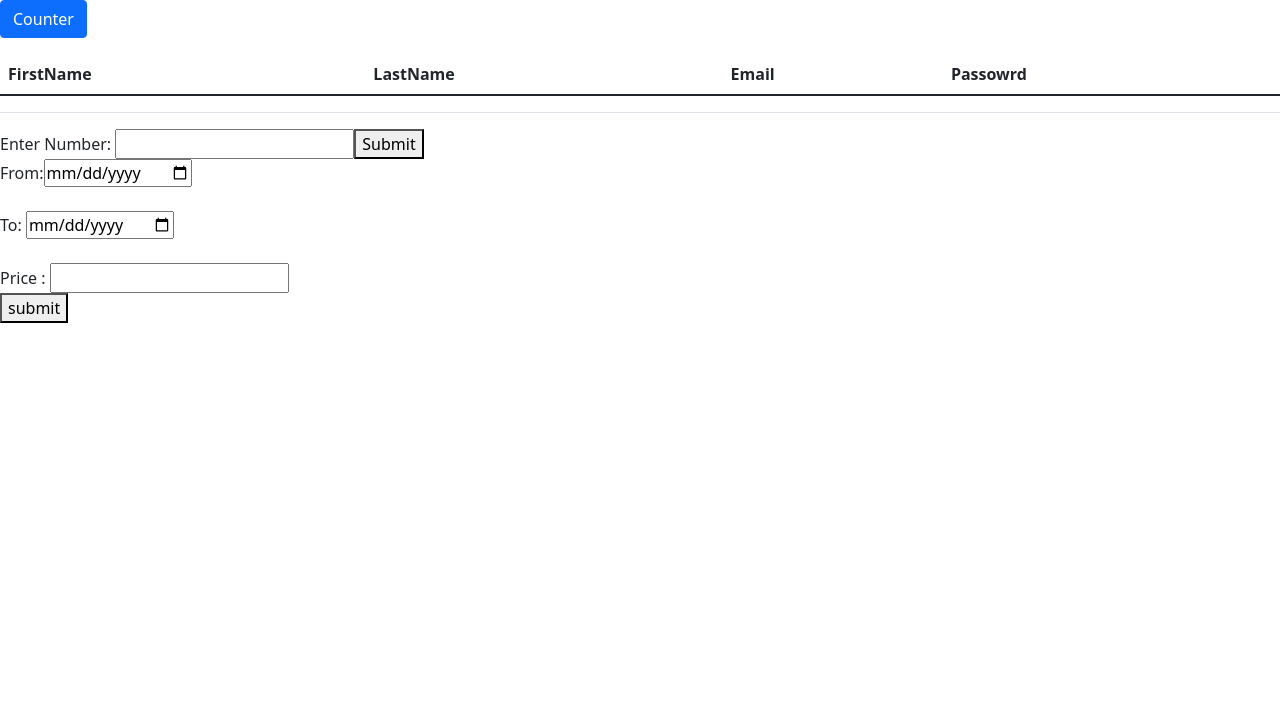
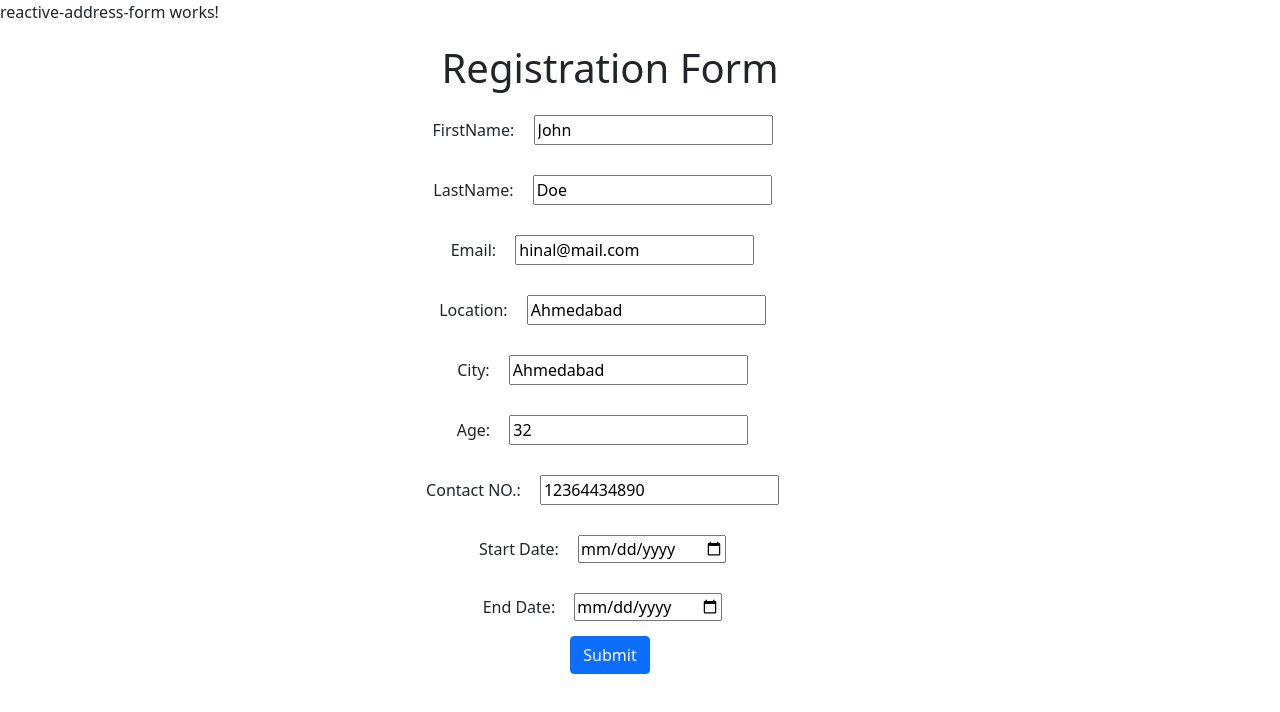
Before and after one commit to Hinal234/agularprojecttrial-hinal, an Angular app in the folder my-first-app/: page / in a window 1280 px wide. Shown: the top 712 px of the page. Built offline with nearby package versions, Linux system fonts and the light colour scheme.

Commit message:
Task Added

```diff
--- a/my-first-app/src/app/app.component.html
+++ b/my-first-app/src/app/app.component.html
@@ -233,8 +233,8 @@
   </table> -->
 
 
-  <button class="btn btn-primary" (click)="dt.increment()"> Counter</button>
-  <app-footer></app-footer>
+  <!-- <button class="btn btn-primary" (click)="dt.increment()"> Counter</button>
+  <app-footer></app-footer> -->
 
 
 
@@ -300,7 +300,8 @@
 
   <app-footer></app-footer>
  -->
-Enter Number:
+
+<!-- Enter Number:
 <input type="text" id="number" [(ngModel)]="number">
 <button type="button" (click)="printTable()">Submit</button>
 
@@ -314,4 +315,8 @@ Enter Number:
     Price : <input type="number" name="price" #price><br>
     <button type="submit" (click)="printDays(from.value, to.value, price.value)">submit</button>
 
-</form>
+</form> -->
+
+<!-- <app-reactiveformmodule></app-reactiveformmodule> -->
+
+<app-reactive-address-form></app-reactive-address-form>
--- /dev/null
+++ b/my-first-app/src/app/reactive-address-form/reactive-address-form.component.css
@@ -0,0 +1,10 @@
+.container{
+    margin-top: 20px;
+    margin-left: 40px;
+}
+input{
+    margin: 15px;
+}
+.container,h1{
+    text-align: center;
+}
--- /dev/null
+++ b/my-first-app/src/app/reactive-address-form/reactive-address-form.component.html
@@ -0,0 +1,58 @@
+<p>reactive-address-form works!</p>
+
+<div class="container">
+    <h1>Registration Form</h1>
+    <form [formGroup]="myForm" (ngSubmit)="onSubmit(myForm)">
+        <div class>
+            <label>FirstName:
+                   <input formControlName="fname" placeholder="enter you firstname:">
+            </label>
+        </div>
+        <div>
+            <label>LastName:
+                   <input formControlName="lname" placeholder="enter you lastname:">
+            </label>
+        </div>
+        <div>
+            <label>Email:
+                   <input formControlName="email" placeholder="enter email:">
+            </label>
+        </div>
+        <div>
+            <label>Location:
+                   <input formControlName="location" placeholder="enter Location:">
+            </label>
+        </div>
+        <div>
+            <label>City:
+                   <input formControlName="city" placeholder="enter city:">
+            </label>
+        </div>
+        <div>
+            <label>Age:
+                   <input formControlName="age" placeholder="enter age:" type="number">
+            </label>
+        </div>
+        <div>
+            <label>Contact NO.:
+                   <input formControlName="contact" placeholder="enter Contact Number:">
+            </label>
+        </div>
+        <div>
+            <label>Start Date:
+                   <input type="date" formControlName="startdate" placeholder="enter From Date:">
+            </label>
+        </div>
+        <div>
+            <label>End Date:
+                   <input type="date" formControlName="enddate" placeholder="enter From Date:">
+            </label>
+        </div>
+
+        <button type="submit" class="btn btn-primary">Submit</button>
+
+
+    </form>
+
+
+</div>
--- /dev/null
+++ b/my-first-app/src/app/reactive-address-form/reactive-address-form.component.ts
@@ -0,0 +1,51 @@
+import { Component, OnInit } from '@angular/core';
+import { FormControl, FormGroup, FormBuilder, Validators } from '@angular/forms';
+
+@Component({
+  selector: 'app-reactive-address-form',
+  templateUrl: './reactive-address-form.component.html',
+  styleUrls: ['./reactive-address-form.component.css']
+})
+export class ReactiveAddressFormComponent implements OnInit {
+  myForm:any;
+  constructor(private fb:FormBuilder) { }
+
+  ngOnInit(): void {
+
+    this.myForm = this.fb.group({
+      fname:['John', Validators.required],
+      lname:['Doe', Validators.required],
+      email:['hinal@mail.com',[Validators.required, Validators.email]],
+      location:['Ahmedabad',[Validators.required]],
+      city:['Ahmedabad',[Validators.required]],
+      age:[32,[Validators.required,Validators.min(18)]],
+      contact:['12364434890',[Validators.required,Validators.minLength(10)]],
+      startdate:['',Validators.required],
+      enddate:['',Validators.required]
+    })
+  }
+
+  getDate(date:any){
+    return new Date(date);
+  }
+  getDays(sdate:any,edate:any){
+    return (edate.getTime()-sdate.getTime()) / (1000*3600*24);
+  }
+
+
+
+  onSubmit(form: FormGroup){
+    console.log('valid',form.valid);
+    console.log('fname', form.value.fname);
+    console.log('lname', form.value.lname);
+    console.log('email', form.value.email);
+    console.log('location', form.value.location);
+    console.log('city', form.value.city);
+    console.log('age', form.value.age);
+    console.log('contact', form.value.contact);
+    console.log('startdate',this.getDate(form.value.startdate));
+    console.log('enddate',this.getDate(form.value.enddate));
+    console.log("Total Number of day",this.getDays(this.getDate(form.value.startdate),this.getDate(form.value.enddate)));
+    }
+
+  }
--- /dev/null
+++ b/my-first-app/src/app/reactiveformmodule/reactiveformmodule.component.html
@@ -0,0 +1,26 @@
+<p>reactiveformmodule works!</p>
+
+<div class="container">
+    <form [formGroup]="myForm" (ngSubmit)="onSubmit(myForm)">
+        <div>
+            <label>Name:
+                   <input formControlName="name" placeholder="enter you name:">
+            </label>
+        </div>
+        <div>
+            <label>Email:
+                   <input formControlName="email" placeholder="enter you email:">
+            </label>
+        </div>
+        <div>
+            <label>Message:
+                   <input formControlName="message" placeholder="enter Messsage:">
+            </label>
+        </div>
+        <button type="submit" class="btn btn-primary">Submit</button>
+
+
+    </form>
+
+
+</div>
--- /dev/null
+++ b/my-first-app/src/app/reactiveformmodule/reactiveformmodule.component.ts
@@ -0,0 +1,37 @@
+import { Component, OnInit,  } from '@angular/core';
+import { FormControl, FormGroup, FormBuilder, Validators } from '@angular/forms';
+
+@Component({
+  selector: 'app-reactiveformmodule',
+  templateUrl: './reactiveformmodule.component.html',
+  styleUrls: ['./reactiveformmodule.component.css']
+})
+export class ReactiveformmoduleComponent implements OnInit {
+  myForm:any;
+  constructor(private fb:FormBuilder) { }
+
+
+
+  ngOnInit(): void {
+    // this.myForm = new FormGroup({
+    //   name: new FormControl('Hinal'),
+    //   email: new FormControl(''),
+    //   message: new FormControl('')
+    // });
+    this.myForm = this.fb.group({
+      name:['Hinal', Validators.required],
+      email:['',[Validators.required, Validators.email]],
+      message:['',[Validators.required,Validators.minLength(10)]]
+    })
+
+
+  }
+
+  onSubmit(form: FormGroup){
+    console.log('valid',form.valid);
+    console.log('Name', form.value.name);
+    console.log('email', form.value.email);
+    console.log('message', form.value.message);
+  }
+
+}
```
Also changed, not shown: my-first-app/src/app/app.module.ts (+9 -1 lines), my-first-app/src/app/reactiveformmodule/reactiveformmodule.component.css (added), 2 other files (tests, documents, lock files or other folders).
